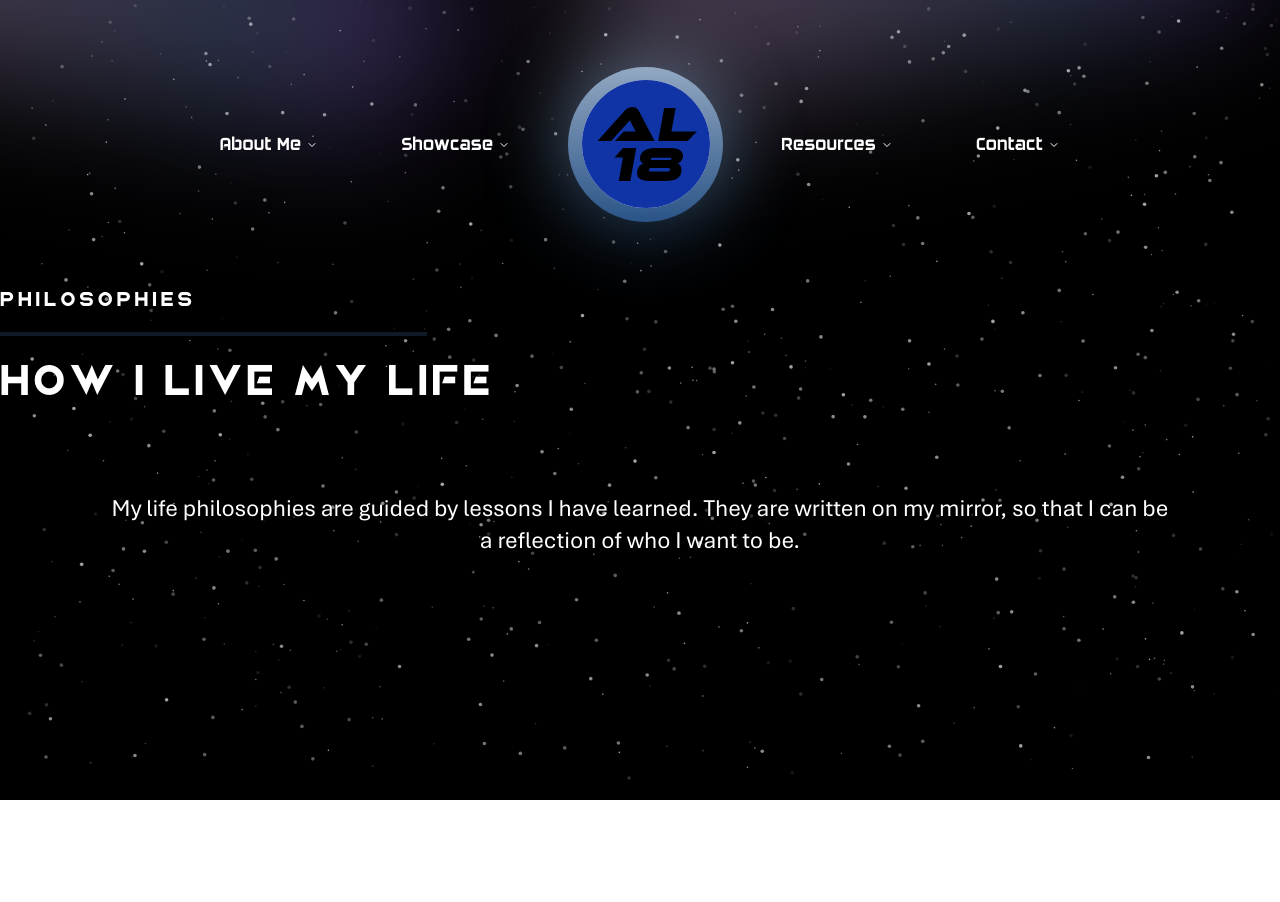
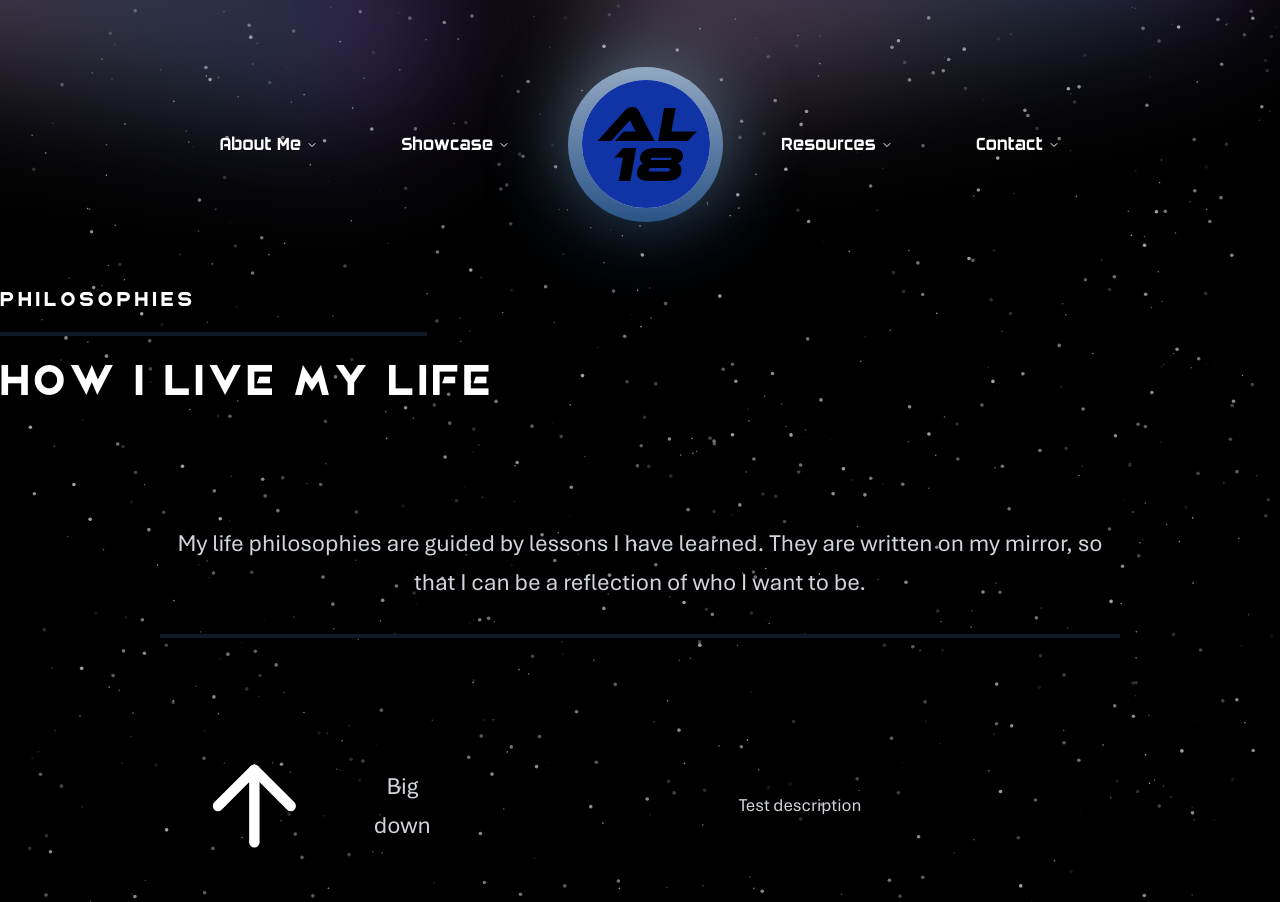
Before and after one commit to Admeen3581/PersonalWebsiteDos, a Next.js app: page /philosophies in a window 1280 px wide. Before the commit the page ends 800 px from the top, so only its background shows below. Built offline with nearby package versions, Linux system fonts and the light colour scheme.

Commit message:
implement styling & layout.
Signed-off-by: Adam Long <adam.jacob.long@gmail.com>

```diff
--- a/src/app/philosophies/page.tsx
+++ b/src/app/philosophies/page.tsx
@@ -5,6 +5,8 @@
 import {BackgroundNonHome} from "@/components/backgroundNonHome";
 import {NavbarNonHome} from "@/components/navbarNonHome";
 import GradualSpacing from "@/components/ui/gradualSpacing";
+import {philosophyElements} from "@/app/philosophies/philosophyElements";
+import PhilosophyCard from "@/components/philosophyCard";
 
 function Philosophies() {
     return (
@@ -24,7 +26,7 @@ function Philosophies() {
                             duration={2.0}
                         />
                         <br/>
-                        <div className='bg-gray-900 h-1 w-full'></div>
+                        <div className='bg-gray-900 h-1 w-full'/>
                         <br/>
                         <GradualSpacing
                             text="How I live my life"
@@ -34,11 +36,20 @@ function Philosophies() {
                     </div>
                 </div>
                 {/*Page Content*/}
-                <div className="w-10/12 mt-24">
-                    <h1 className='text-2xl text-white shadow-inner text-center font-aptos'>
+                <div className="relative flex flex-col items-center justify-center w-9/12 mt-32">
+                    <h1 className='text-2xl shadow-inner text-center font-aptos text-gray-300 leading-relaxed'>
                         My life philosophies are guided by lessons I have learned. They are written on my mirror, so
                         that I can be a reflection of who I want to be.
                     </h1>
+                    <div className='bg-gray-900 h-1 w-full m-8'/>
+                    {/*Row-By-Row Cards*/}
+                    <div className='mt-10 w-full'>
+                        {philosophyElements.map((elements) => (
+                            <div key={elements.title}>
+                                <PhilosophyCard prop={elements}/>
+                            </div>
+                        ))}
+                    </div>
                 </div>
             </div>
         </div>
--- /dev/null
+++ b/src/app/philosophies/philosophyElements.ts
@@ -0,0 +1,17 @@
+/**
+ * @author Adam Long
+ * @copyright 2024 - All rights reserved.
+ */
+
+//Imports
+import {philosophyProps} from "@/components/philosophyCard";
+import {ArrowUpIcon} from "lucide-react";
+
+
+export const philosophyElements : philosophyProps[] = [
+    {
+        icon: ArrowUpIcon,
+        title: "Big down",
+        desc: "Test description",
+    },
+];
--- /dev/null
+++ b/src/components/philosophyCard.tsx
@@ -0,0 +1,36 @@
+/**
+ * @author Adam Long
+ * @copyright 2024 - All rights reserved.
+ */
+import {LucideIcon} from "lucide-react";
+
+//Imports
+
+export interface philosophyProps {
+    icon : LucideIcon,
+    title : string,
+    desc : string,
+}
+
+const PhilosophyCard = ({prop} : {prop : philosophyProps}) => {
+    return (
+        <div className='relative grid grid-cols-3 flex flex-col items-center justify-center text-center'>
+            <div className="flex p-8 items-center">
+                <prop.icon
+                    size={128}
+                    color={'white'}
+                />
+                <h1 className='text-gray-300 text-2xl leading-relaxed font-aptos shadow-inner pl-10'>
+                    {prop.title}
+                </h1>
+            </div>
+            <div className='col-span-2'>
+                <p className='text-gray-300 text-lg leading-relaxed font-aptos shadow-inner'>
+                    {prop.desc}
+                </p>
+            </div>
+        </div>
+    );
+}
+
+export default PhilosophyCard;
```
